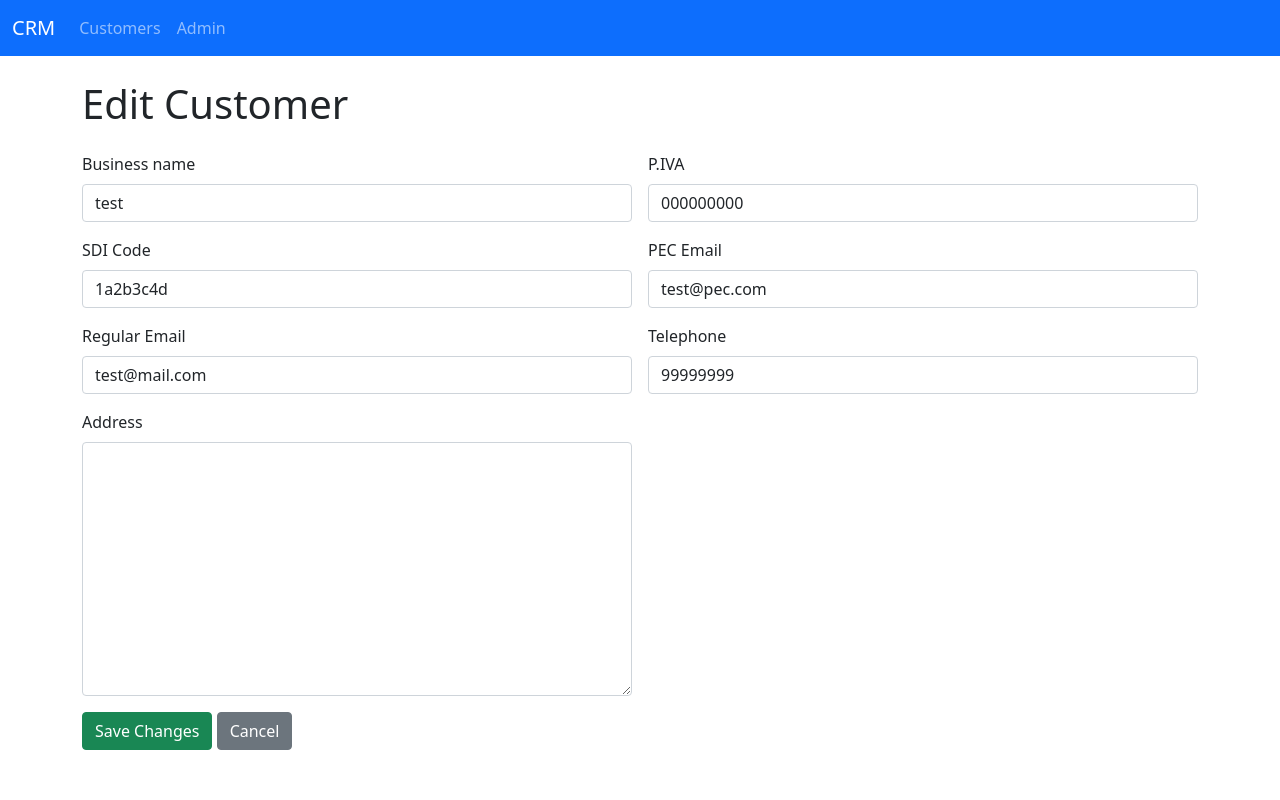
After one commit to CrashMaverick91/crm-erp, a Django app: page /customers/3/edit/ in a window 1280 px wide. The commit adds this page. Run offline with Django 5.2, Linux system fonts and the light colour scheme; data comes from the database, SQL or seed files in the repository; both versions use the stored data as it was after the commit.

Commit message:
Customer - add,delete,detail and edit

```diff
--- a/crm/settings.py
+++ b/crm/settings.py
@@ -38,6 +38,7 @@ INSTALLED_APPS = [
     'django.contrib.messages',
     'django.contrib.staticfiles',
     'customers' , # Add the customers app to the list of installed apps
+    'django_extensions',  # Add this line
 ]
 
 MIDDLEWARE = [
--- a/crm/templates/base.html
+++ b/crm/templates/base.html
@@ -7,7 +7,7 @@
     <link href="https://cdn.jsdelivr.net/npm/bootstrap@5.1.3/dist/css/bootstrap.min.css" rel="stylesheet">
 </head>
 <body>
-    <nav class="navbar navbar-expand-lg navbar-light bg-light">
+    <nav class="navbar navbar-expand-lg navbar-dark bg-primary">
         <div class="container-fluid">
             <a class="navbar-brand" href="/">CRM</a>
             <button class="navbar-toggler" type="button" data-bs-toggle="collapse" data-bs-target="#navbarNav">
--- a/crm/urls.py
+++ b/crm/urls.py
@@ -20,6 +20,6 @@ from customers import views  # Import the customer_list view
 
 urlpatterns = [
     path('admin/', admin.site.urls),
-    path('customers/', include('customers.urls')),  # URL for customers app
-    path('', views.customer_list, name='home'),  # Root URL points to customer_list
+    path('customers/', include(('customers.urls', 'customers'), namespace='customers')),  # URL for customers app
+    path('', views.home_view, name='home'),  # Root URL points to customer_list
 ]
--- a/customers/models.py
+++ b/customers/models.py
@@ -2,7 +2,7 @@ from django.db import models
 
 class Customer(models.Model):
     business_name = models.CharField(max_length=255, unique=True, default="Unknown")
-    p_iva = models.CharField("VAT Number", max_length=20, unique=True, blank=True, null=True)
+    p_iva = models.CharField("P.IVA", max_length=20, unique=True, blank=True, null=True)
     sdi_code = models.CharField("SDI Code", max_length=20, blank=True, null=True)
     pec = models.EmailField("PEC Email", blank=True, null=True)
     email = models.EmailField("Regular Email", blank=True, null=True)
--- /dev/null
+++ b/customers/templates/customers/customer_edit.html
@@ -0,0 +1,28 @@
+{% extends "base.html" %}
+{% load form_tags %}  <!-- Load custom template tags -->
+
+{% block title %}Edit Customer{% endblock %}
+
+{% block content %}
+<h1 class="mb-4">Edit Customer</h1>
+<form method="post" class="row g-3">
+    {% csrf_token %}
+    {% for field in form %}
+    <div class="col-md-6">
+        <div class="form-group">
+            <label for="{{ field.id_for_label }}" class="form-label">{{ field.label }}</label>
+            {{ field|add_class:"form-control" }}
+            {% if field.errors %}
+            <div class="text-danger">
+                {{ field.errors }}
+            </div>
+            {% endif %}
+        </div>
+    </div>
+    {% endfor %}
+    <div class="col-12">
+        <button type="submit" class="btn btn-success">Save Changes</button>
+        <a href="{% url 'customers:list' %}" class="btn btn-secondary">Cancel</a>
+    </div>
+</form>
+{% endblock %}
--- a/customers/templates/customers/customer_list.html
+++ b/customers/templates/customers/customer_list.html
@@ -6,7 +6,8 @@
 <h1>Customer List</h1>
 
 <!-- Add Button for Creating a New Customer -->
-<a href="{% url 'customers:create' %}" class="btn btn-primary mb-3">Add New Customer</a>
+<a href="{% url 'customers:add_customer' %}" class="btn btn-success">Add New Customer</a>
+
 
 <table class="table">
     <thead>
--- /dev/null
+++ b/customers/templatetags/form_tags.py
@@ -0,0 +1,8 @@
+from django import template
+
+register = template.Library()
+
+@register.filter
+def add_class(field, css_class):
+    """Adds a CSS class to form fields dynamically."""
+    return field.as_widget(attrs={"class": css_class})
--- a/customers/urls.py
+++ b/customers/urls.py
@@ -1,12 +1,15 @@
 from django.urls import path
 from . import views
+from .views import add_customer
 
 app_name = 'customers'
 
 urlpatterns = [
-    path('', views.customer_list, name='customer_list'),
+    path('', views.customer_list, name='list'),
     path('create/', views.create_customer, name='create'),
     path('<int:id>/edit/', views.edit_customer, name='edit'),
     path('<int:id>/', views.read_customer, name='read'),
     path('<int:id>/delete/', views.delete_customer, name='delete'),
+    path('add/', add_customer, name='add_customer'),
+    path('', views.home_view, name='home'),  # Root URL -> home_view
 ]
--- a/customers/views.py
+++ b/customers/views.py
@@ -1,6 +1,9 @@
 from django.shortcuts import render, get_object_or_404, redirect
 from .models import Customer, ContactPerson
 from .forms import CustomerForm, ContactPersonForm
+from django.contrib import messages
+
+
 
 def customer_list(request):
     customers = Customer.objects.all()
@@ -17,6 +20,7 @@ def create_customer(request):
     return render(request, 'customers/customer_form.html', {'form': form})
 
 def edit_customer(request, id):
+    print("Rendering template: customers/customer_edit.html")  # Debug statement
     customer = get_object_or_404(Customer, id=id)
     if request.method == "POST":
         form = CustomerForm(request.POST, instance=customer)
@@ -25,7 +29,7 @@ def edit_customer(request, id):
             return redirect('customers:list')
     else:
         form = CustomerForm(instance=customer)
-    return render(request, 'customers/customer_form.html', {'form': form})
+    return render(request, 'customers/customer_edit.html', {'form': form, 'customer': customer})
 
 def read_customer(request, id):
     customer = get_object_or_404(Customer, id=id)
@@ -37,3 +41,20 @@ def delete_customer(request, id):
         customer.delete()
         return redirect('customers:list')
     return render(request, 'customers/customer_confirm_delete.html', {'customer': customer})
+
+def add_customer(request):
+    if request.method == "POST":
+        form = CustomerForm(request.POST)
+        if form.is_valid():
+            form.save()
+            messages.success(request, "Customer added successfully!")
+            return redirect('customers:list')  # Replace with the name of your customer list view
+    else:
+        form = CustomerForm()
+    return render(request, 'customers/add_customer.html', {'form': form})
+
+
+# Existing views above...
+
+def home_view(request):
+    return render(request, 'customers/home.html')  # we'll create home.html next
```
Also changed, not shown: customers/templates/customers/add_customer.html (added, +25 -0 lines), customers/templates/customers/customer_detail.html (+40 -0 lines), customers/templates/customers/home.html (added, +14 -0 lines), customers/forms.py (line endings or trailing spaces), customers/templatetags/__init__.py (added), db.sqlite3.
